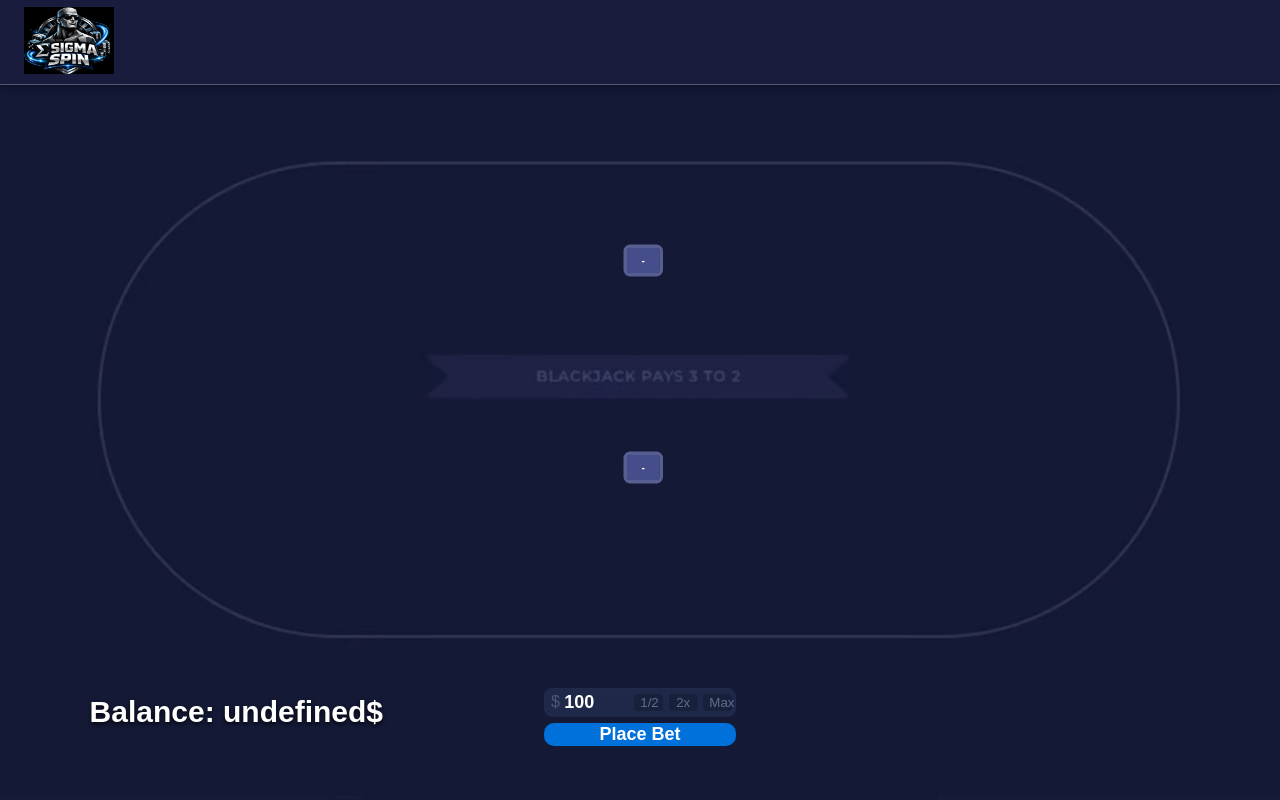
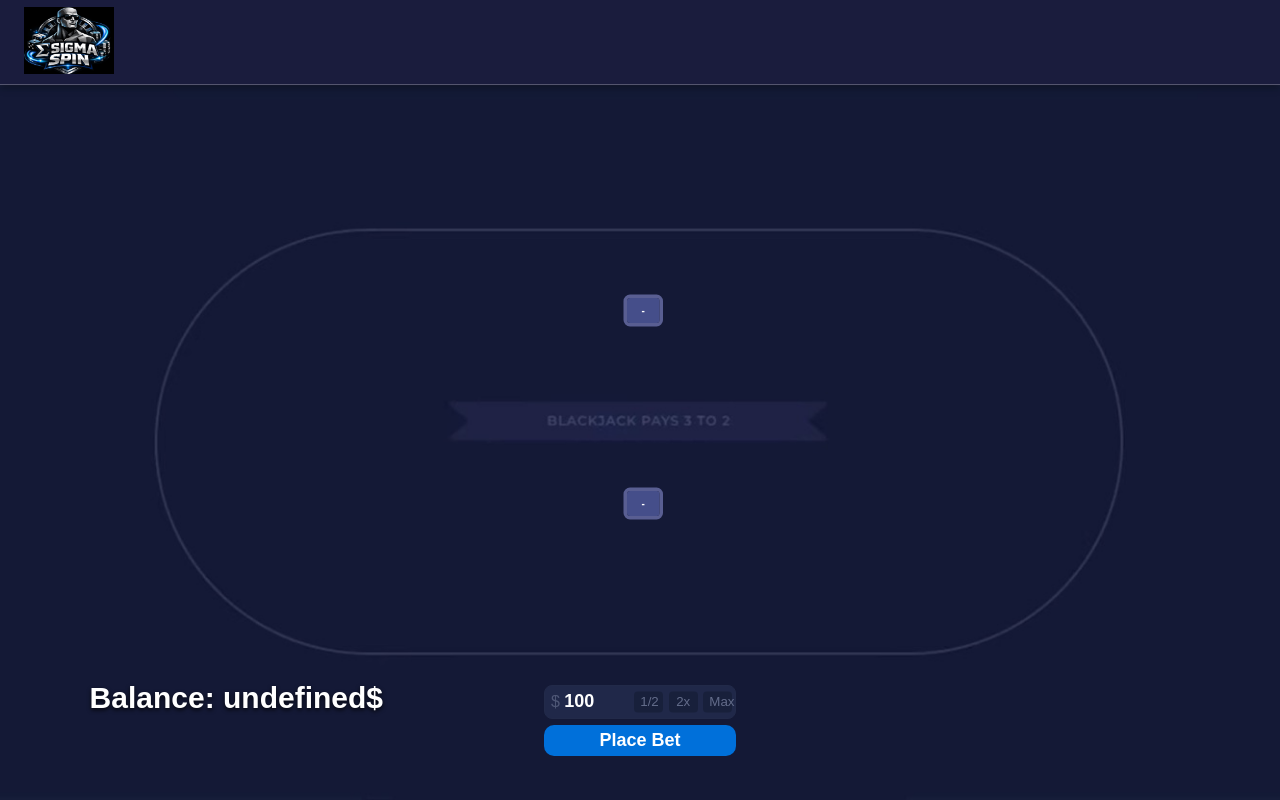
Before and after one commit to fiendich/casino, a Flask app: template templates/blackjack.html in a window 1280 px wide. Run offline with Flask 3, Linux system fonts and the light colour scheme; the template is opened without the code that fills it, so the values that code supplies are empty.

Commit message:
blackjack UI fix

```diff
--- a/static/css/blackjack.css
+++ b/static/css/blackjack.css
@@ -10,10 +10,10 @@ html, body {
 
 .bg {
     position: fixed;
-    top: 0;
+    top: 84px;
     left: 0;
     width: 100%;
-    height: calc(100%);
+    height: calc(100% - 84px);
     background-image: url("../images/blackjack/background.jpg");
     background-size: cover;
     background-position: center;
@@ -26,17 +26,19 @@ html, body {
     position: absolute;
     display: flex;
     left: 7%;
-    bottom: 10%;
+    bottom: 12%;
     font-size: 30px;
     color: white;
     font-weight: bold;
     text-shadow: 0 2px 4px rgba(0,0,0,0.8);
+    opacity: 0;
+    transition: opacity 0.3s ease;
 }
 
 #currentBetContainer {
     position: absolute;
     display: flex;
-    bottom: 13.5%;
+    bottom: 26%;
     width: 100vw;
     justify-content: center;
     align-items: center;
@@ -57,6 +59,8 @@ html, body {
     width: 100vw;
     height: calc(100vh - 84px);
     transform-origin: top left;
+    opacity: 0;
+    transition: opacity 0.3s ease;
 }
 
 #dealerHand,
@@ -68,11 +72,11 @@ html, body {
 }
 
 #dealerHand {
-    top: 1%;
+    top: 5%;
 }
 
 #playerHand {
-    top: 53.5%;
+    top: 38%;
 }
 
 /* ================= CARDS ================= */
@@ -120,13 +124,13 @@ html, body {
 
 #dealerValue {
     left: 49%;
-    top: 11%;
+    top: 18%;
     transform: translate(-50%, -50%);
 }
 
 #playerValue {
     left: 49%;
-    top: 40%;
+    top: 45%;
     transform: translate(-50%, -50%);
 }
 
@@ -157,10 +161,10 @@ input::-webkit-inner-spin-button {
 #betContainer {
     position: absolute;
     left: 50%;
-    bottom: 20%;
+    bottom: 18%;
     transform: translateX(-50%);
 
-    height: 7.5%;
+    height: 10%;
     width: 15%;
 
     gap: 10px;
@@ -238,7 +242,7 @@ input::-webkit-inner-spin-button {
 #buttons {
     position: absolute;
     width: 100vw;
-    bottom: 23%;
+    bottom: 3%;
     display: flex;
     justify-content: center;
     align-items: center;
--- a/static/js/blackjack.js
+++ b/static/js/blackjack.js
@@ -65,7 +65,13 @@ $(document).ready(function(){
 
   $("#balance").text("Balance: " + balance + "$");
   $("#buttons").hide();
-   $("#currentBetContainer").hide();
+  $("#currentBetContainer").hide();
+
+  // Fade in game area after initial setup
+  setTimeout(() => {
+    $("#gameArea").css("opacity", "1");
+    $("#balance").css("opacity", "1");
+  }, 50);
 
   function positionCards(handSelector, cards) {
     const $hand = $(handSelector);
```
